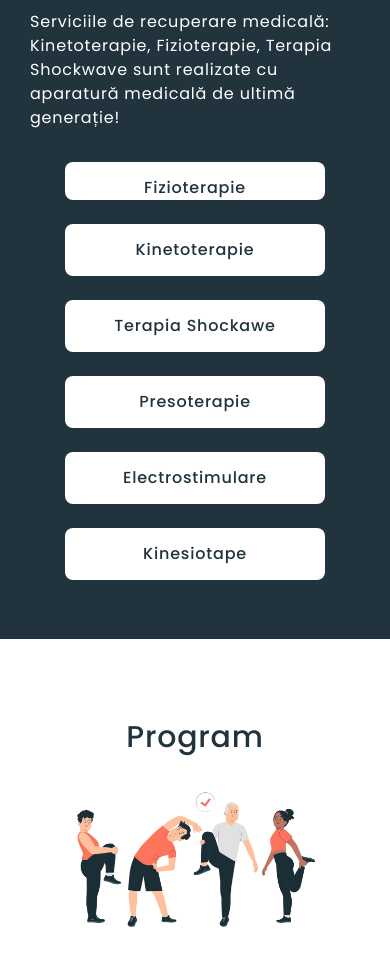
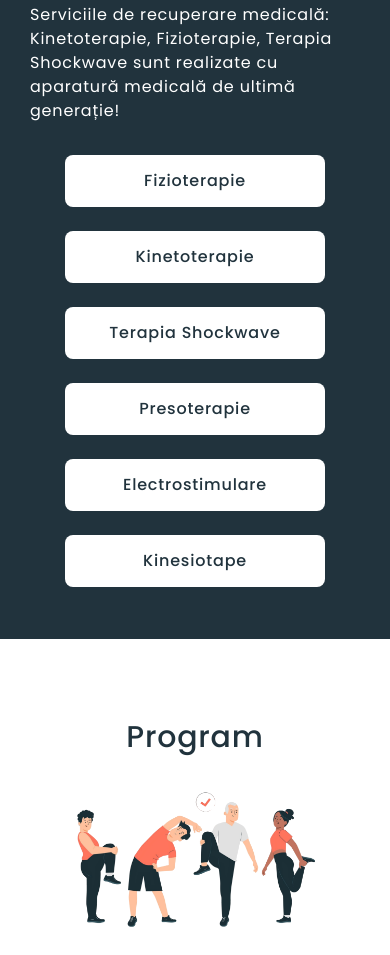
Before and after one commit to roxandvasile/Health_Happiness, a website: page index.html in a window 390 px wide. Shown: the part 3169-4124 px from the top of the page. Drawn offline with nearby package versions, Linux system fonts and the light colour scheme.

Commit message:
change text

```diff
--- a/index.html
+++ b/index.html
@@ -349,7 +349,7 @@
               class="bg-(--color-white) text-(--color-black) rounded-lg w-[16.25rem] sm:w-auto md:col-start-1 md:col-end-6 lg:text-xl lg:col-start-1 lg:col-end-5"
             >
               <h3
-                class="font-medium text-center pt-[0.875rem] pb-[0.875remx] md:pt-[1.125rem] md:pb-[1.125rem] md:text-lg 2xl:text-xl"
+                class="font-medium text-center pt-[0.875rem] pb-[0.875rem] md:pt-[1.125rem] md:pb-[1.125rem] md:text-lg 2xl:text-xl"
               >
                 Fizioterapie
               </h3>
@@ -371,7 +371,7 @@
               <h3
                 class="text-center font-medium pt-[0.875rem] pb-[0.875rem] md:pt-[1.125rem] md:pb-[1.125rem] md:text-lg 2xl:text-xl"
               >
-                Terapia Shockawe
+                Terapia Shockwave
               </h3>
             </div>
 
```
Also changed, not shown: contact.html (+4 -2 lines).
